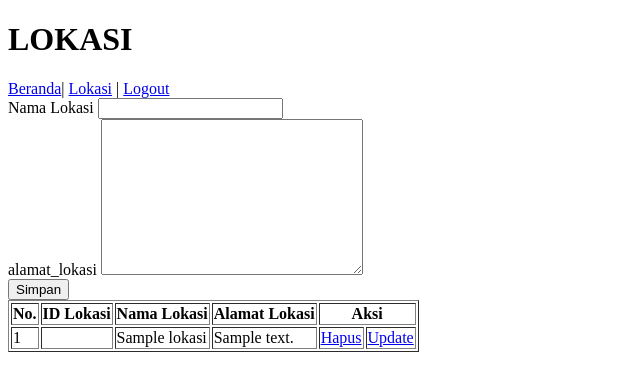
After one commit to MaFfaraway/catatan_perjalanan_rpl1, a PHP site: page /admin/lokasi/lokasi.php in a window 1280 px wide. The commit adds this page. Shown: the top 391 px of the page, without its empty margins (0-640 px from the left). Run offline with PHP 8.4, Linux system fonts and the light colour scheme; the visitor is signed in with stand-in values (Sample User, id 1); tables that the repository leaves empty or names only in its code hold one stand-in row (values such as "Sample post").

Commit message:
Navba & Session
Menambahkan Navigasi Bar dan Konfigurasi untuk Session agar user tidak bisa masuk ke halaman yang perlu login

```diff
--- a/admin/beranda.php
+++ b/admin/beranda.php
@@ -6,11 +6,13 @@ $nama_lengkap   =   $_SESSION['nama_lengkap'];
 if (!empty($nik)) {
 
 ?>
+    <a href="beranda.php">Beranda</a>|
+    <a href="lokasi/lokasi.php">Lokasi</a> |
+    <a href="../config/logout.php">Logout</a>
     <h1>Selamat Datang <?= $nama_lengkap; ?></h1>
 
 
 
-    <a href="../config/logout.php">Logout</a>
 
 <?php
 } else {
--- a/form_lokasi.php
+++ b/admin/lokasi/form_lokasi.php
@@ -8,7 +8,7 @@
 </head>
 
 <body>
-    <form action="config/aksi_lokasi.php" method="post">
+    <form action="../../config/aksi_lokasi.php" method="post">
         <div>
             <label for="">Nama Lokasi</label>
             <input type="text" name="nama_lokasi" id="">
--- /dev/null
+++ b/admin/lokasi/lokasi.php
@@ -0,0 +1,68 @@
+<?php
+session_start();
+include "../../config/conn.php";
+
+$nik_sess  =   $_SESSION['nik'];
+$nama_lengkap_sess  =   $_SESSION['nama_lengkap'];
+
+if (!empty($nik_sess) and !empty($nama_lengkap_sess)) {
+?>
+    <!DOCTYPE html>
+    <html lang="en">
+
+    <head>
+        <meta charset="UTF-8">
+        <meta name="viewport" content="width=device-width, initial-scale=1.0">
+        <title>Lokasi</title>
+    </head>
+
+    <body>
+        <h1>LOKASI</h1>
+        <a href="../beranda.php">Beranda</a>|
+        <a href="lokasi.php">Lokasi</a> |
+        <a href="../../config/logout.php">Logout</a>
+        <form action="../../config/aksi_lokasi.php" method="post">
+            <div>
+                <label for="">Nama Lokasi</label>
+                <input type="text" name="nama_lokasi" id="">
+                <input type="hidden" name="act" value="simpan">
+            </div>
+            <div>
+                <label for="">alamat_lokasi</label>
+                <textarea name="alamat_lokasi" id="" cols="30" rows="10"></textarea>
+            </div>
+
+            <button type="submit">Simpan</button>
+        </form>
+
+        <table border="1">
+            <tr>
+                <th>No.</th>
+                <th>ID Lokasi</th>
+                <th>Nama Lokasi</th>
+                <th>Alamat Lokasi</th>
+                <th colspan="2">Aksi</th>
+            </tr>
+
+            <?php
+            $no =   1;
+            $query          = "SELECT * FROM lokasi";
+            $sql            = mysqli_query($conn, $query);
+            while ($data_lokasi    = mysqli_fetch_array($sql)) :
+            ?>
+                <tr>
+                    <td><?= $no++; ?></td>
+                    <td></td>
+                    <td><?= $data_lokasi['nama_lokasi']; ?></td>
+                    <td><?= $data_lokasi['alamat_lokasi']; ?></td>
+                    <td><a href="config/aksi_lokasi.php?act=delete&id_lokasi=<?= $data_lokasi['id_lokasi']; ?>">Hapus</a></td>
+                    <td><a href="edit_lokasi.php?act=update&id_lokasi=<?= $data_lokasi['id_lokasi']; ?>">Update</a></td>
+                </tr>
+            <?php endwhile ?>
+        </table>
+    </body>
+
+    </html>
+<?php } else {
+    header('location:../../login.php');
+} ?>
```
Also changed, not shown: lokasi.php (deleted, +0 -58 lines), admin/lokasi/edit_lokasi.php (renamed from edit_lokasi.php).
